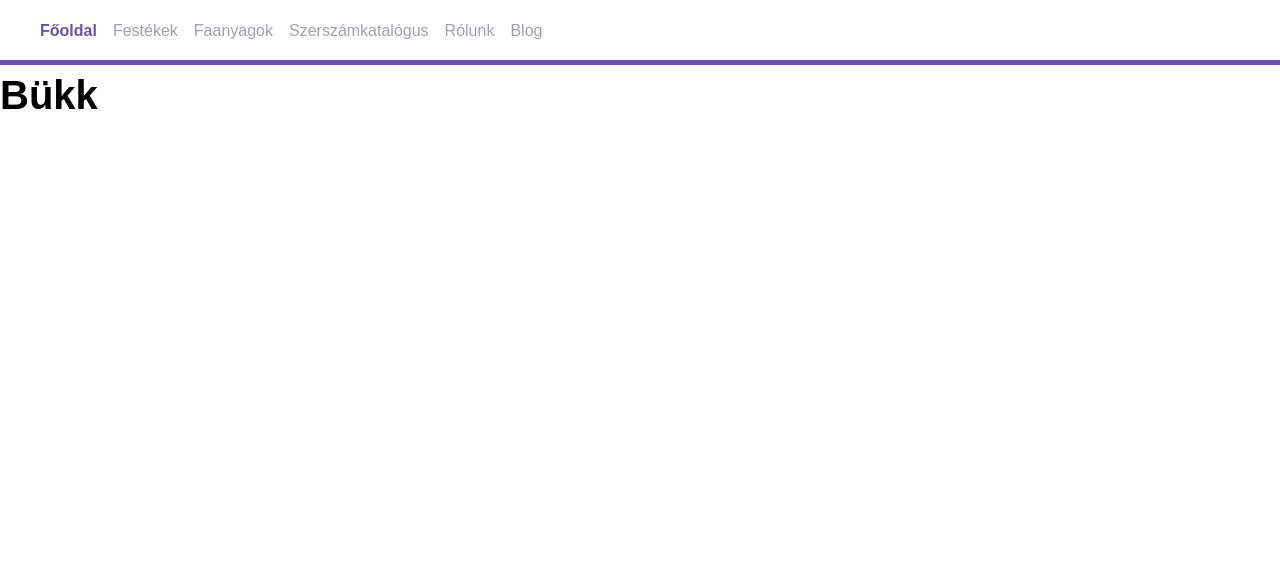
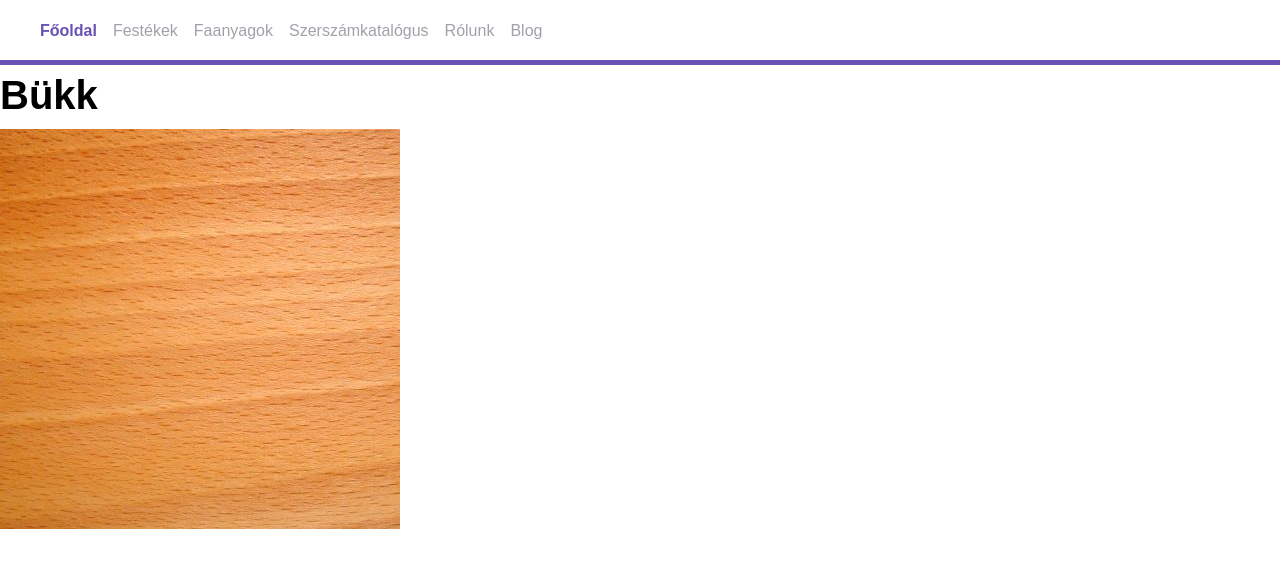
Before and after one commit to Markoooo12/B-kk-projekt, a plain HTML site: page index.html in a window 1280 px wide. Drawn offline with nearby package versions, Linux system fonts and the light colour scheme; a web font is replaced by a local one.

Commit message:
Img mappa létrehozása képek feltöltése

```diff
--- a/index.html
+++ b/index.html
@@ -25,6 +25,7 @@
       </header>
       <div>
         <h1>Bükk</h1>
+        <img src="img/Bukkfa_001.jpg" alt="">
       </div>
 </body>
 </html>
```
Also changed, not shown: img/Bukkfa_001.jpg (added), 1 other file.
